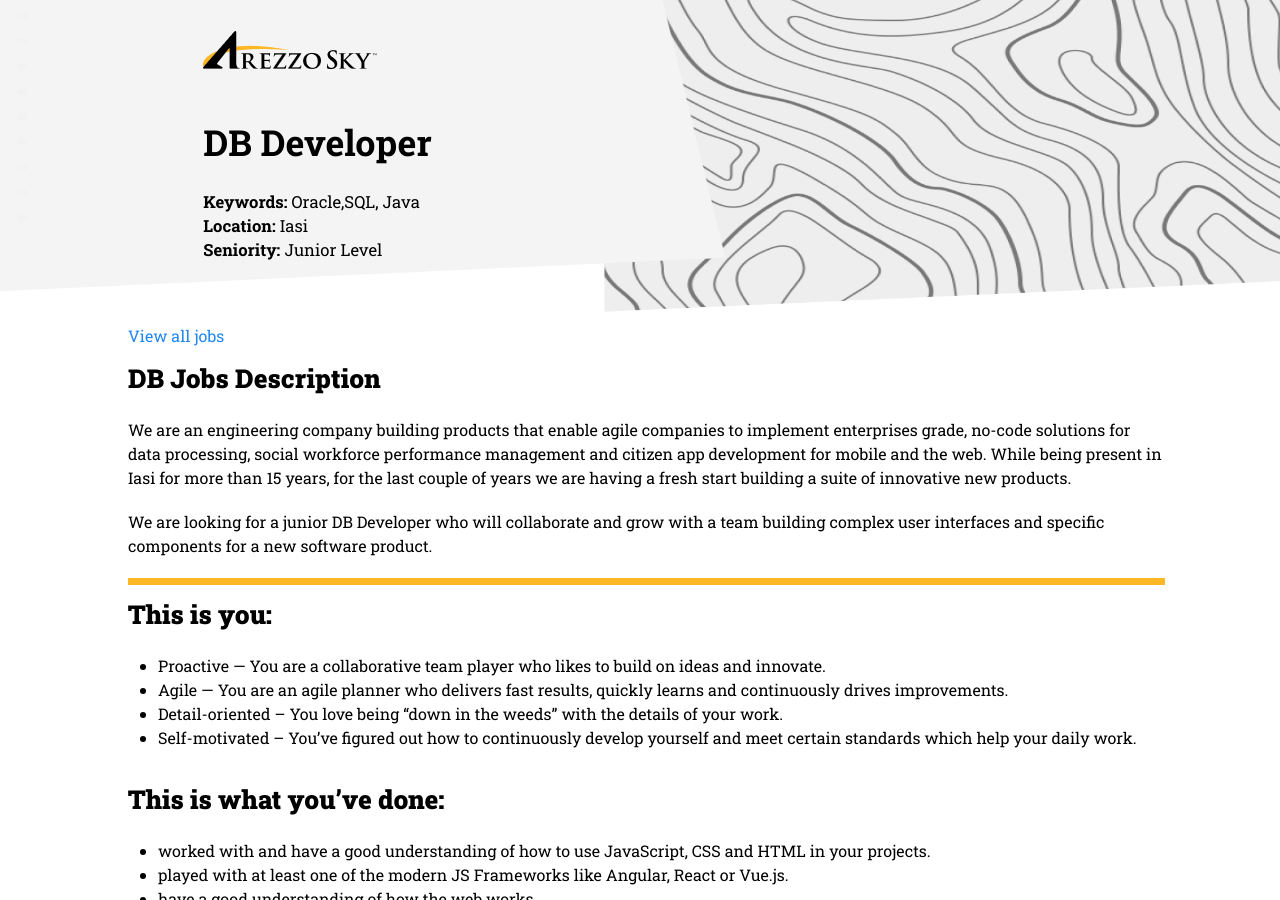
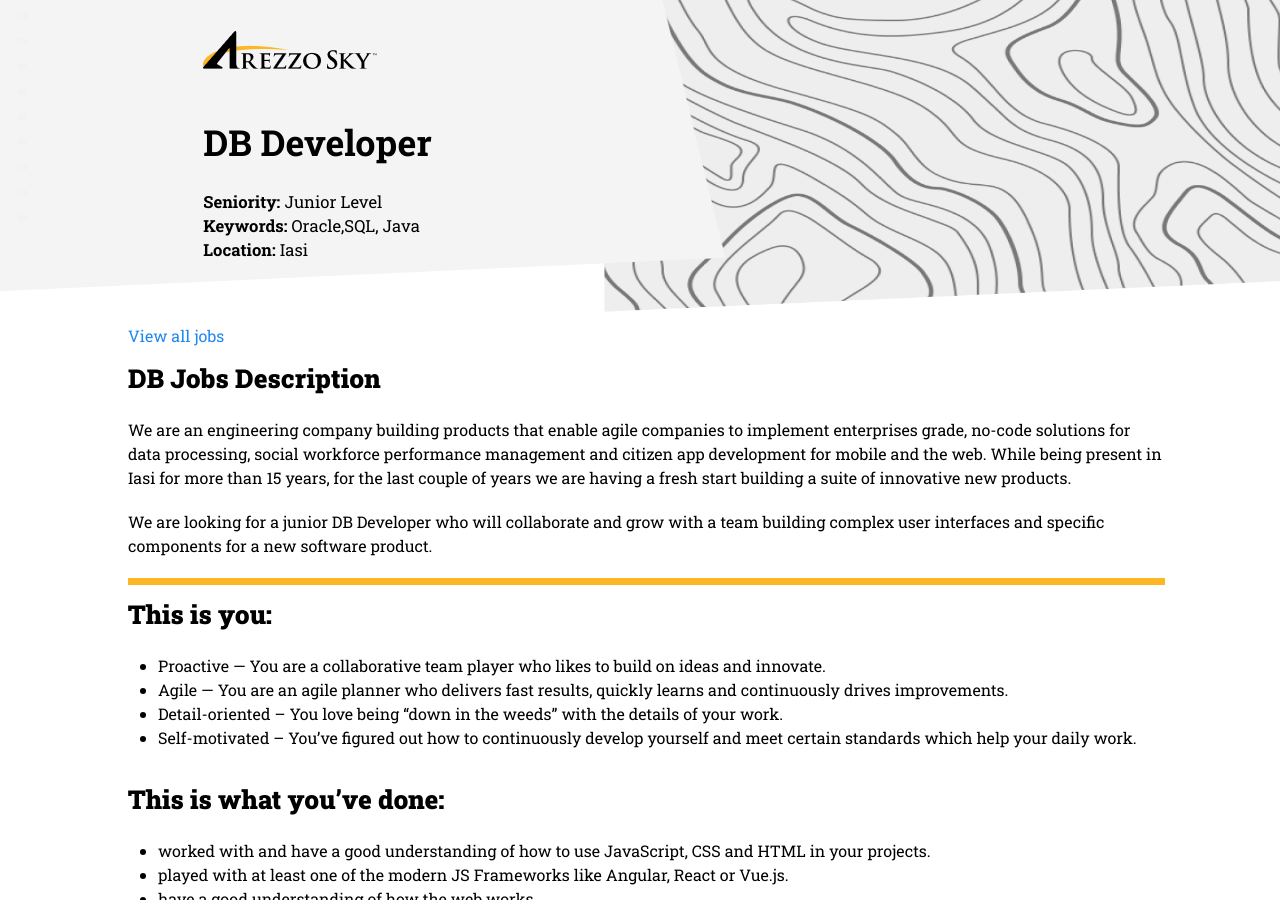
Before and after one commit to dhananjay-fe/dhananjay-fe.github.io, a Jekyll site: the page built from _jobs/database.md, in a window 1280 px wide and 900 px high. Built offline with Jekyll 4.4.1, drawn with Linux system fonts in a browser that asks for light colours; nearby versions of some CDN libraries.

Commit message:
Update default.html

```diff
--- a/_layouts/default.html
+++ b/_layouts/default.html
@@ -22,9 +22,9 @@
                                 <strong style="font-size: 2.8vw">{{ page.title   }}</strong>
                             </div>
                             <div class="job-pointers">
+                                <p style="font-size: 1.3vw"><b>Seniority:</b> {{  page.Seniority  }}</p>
                                 <p style="font-size: 1.3vw"><b>Keywords:</b> {{ page.Keywords  }}</p>
                                 <p style="font-size: 1.3vw"><b>Location:</b> {{ page.location  }}</p>
-                                <p style="font-size: 1.3vw"><b>Seniority:</b> {{  page.Seniority  }}</p>
                             </div>
                         </dl>
                     </div>
```
